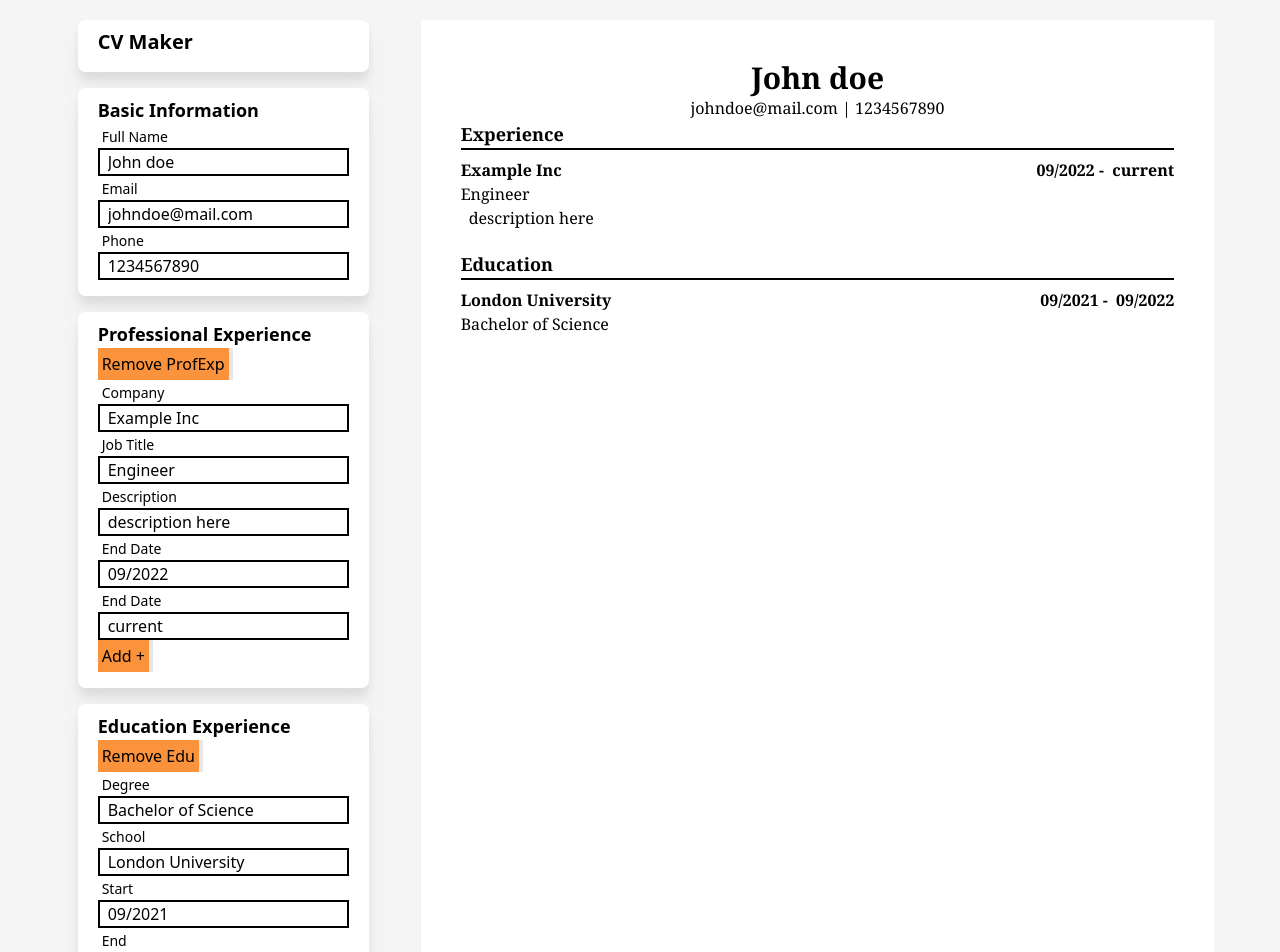
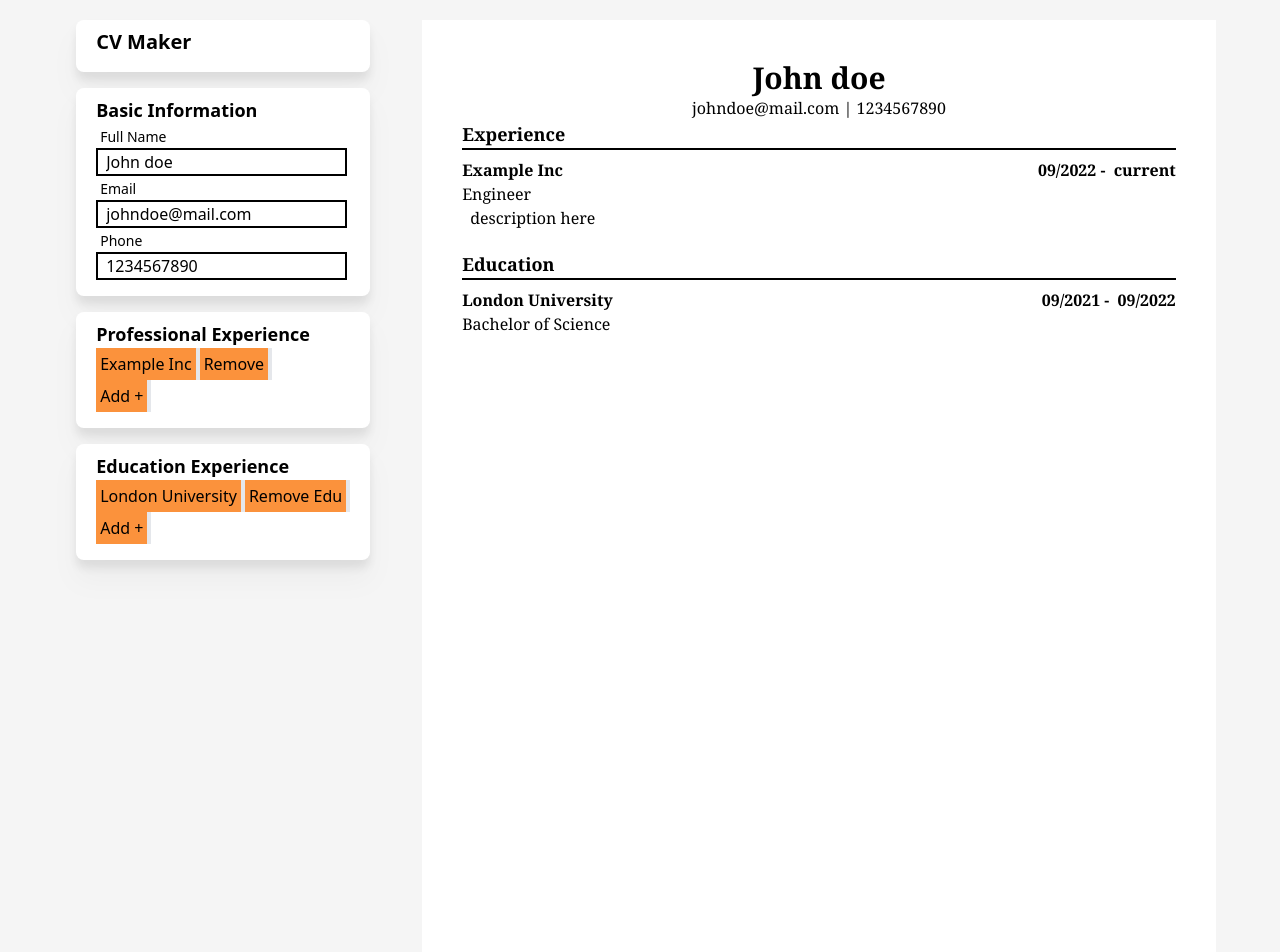
Before and after one commit to YesayaS/cv-maker, a React (Vite) app: page / in a window 1280 px wide. Shown: the top 952 px of the page. Built offline with nearby package versions, Linux system fonts and the light colour scheme.

Commit message:
feat: Add feature to hide and show form

```diff
--- a/src/components/inputCV/education.jsx
+++ b/src/components/inputCV/education.jsx
@@ -1,4 +1,15 @@
+import { useState } from "react";
+import { EducationForm } from "./educationForm";
 export function Education({ education, handlers }) {
+  const arrayStatus = [...Array(education.length).fill(false)];
+  const [isShow, setIsShow] = useState(arrayStatus);
+
+  function changeIsShow(i) {
+    const updatedIsShow = [...isShow];
+    updatedIsShow[i] = !updatedIsShow[i];
+    setIsShow(updatedIsShow);
+  }
+
   const { handleEducation, handleAddEducation, handleRemoveEducation } =
     handlers;
   const onChange = handleEducation;
@@ -7,54 +18,16 @@ export function Education({ education, handlers }) {
       <h2>Education Experience</h2>
       {education.map((info, i) => {
         return (
-          <div className="edu-form" key={info.id}>
+          <div key={info.id}>
+            <button onClick={() => changeIsShow(i)}> {info.school}</button>
             <button onClick={() => handleRemoveEducation(i)}>Remove Edu</button>
-            <ul>
-              <li>
-                <label>Degree</label>
-                <br />
-                <input
-                  className="degree"
-                  type="text"
-                  onChange={(e) => onChange(e, i)}
-                  value={info.degree}
-                  data-key="degree"
-                />
-              </li>
-              <li>
-                <label>School</label>
-                <br />
-                <input
-                  className="school"
-                  type="text"
-                  onChange={(e) => onChange(e, i)}
-                  value={info.school}
-                  data-key="school"
-                />
-              </li>
-              <li>
-                <label>Start</label>
-                <br />
-                <input
-                  className="startDate"
-                  type="text"
-                  onChange={(e) => onChange(e, i)}
-                  value={info.startDate}
-                  data-key="startDate"
-                />
-              </li>
-              <li>
-                <label>End</label>
-                <br />
-                <input
-                  className="endDate"
-                  type="text"
-                  onChange={(e) => onChange(e, i)}
-                  value={info.endDate}
-                  data-key="endDate"
-                />
-              </li>
-            </ul>
+            {!isShow[i] ? null : (
+              <EducationForm
+                info={info}
+                onChange={onChange}
+                i={i}
+              ></EducationForm>
+            )}
           </div>
         );
       })}
--- /dev/null
+++ b/src/components/inputCV/educationForm.jsx
@@ -0,0 +1,52 @@
+export function EducationForm({ info, onChange, i }) {
+  return (
+    <div>
+      <ul>
+        <li>
+          <label>Degree</label>
+          <br />
+          <input
+            className="degree"
+            type="text"
+            onChange={(e) => onChange(e, i)}
+            value={info.degree}
+            data-key="degree"
+          />
+        </li>
+        <li>
+          <label>School</label>
+          <br />
+          <input
+            className="school"
+            type="text"
+            onChange={(e) => onChange(e, i)}
+            value={info.school}
+            data-key="school"
+          />
+        </li>
+        <li>
+          <label>Start</label>
+          <br />
+          <input
+            className="startDate"
+            type="text"
+            onChange={(e) => onChange(e, i)}
+            value={info.startDate}
+            data-key="startDate"
+          />
+        </li>
+        <li>
+          <label>End</label>
+          <br />
+          <input
+            className="endDate"
+            type="text"
+            onChange={(e) => onChange(e, i)}
+            value={info.endDate}
+            data-key="endDate"
+          />
+        </li>
+      </ul>
+    </div>
+  );
+}
--- a/src/components/inputCV/experience.jsx
+++ b/src/components/inputCV/experience.jsx
@@ -1,73 +1,33 @@
+import { useState } from "react";
+import { ExperienceForm } from "./experienceForm";
+
 export function Experience({ experience, handlers }) {
+  const arrayStatus = [...Array(experience.length).fill(false)];
+  const [isShow, setIsShow] = useState(arrayStatus);
+
+  function changeIsShow(i) {
+    const updatedIsShow = [...isShow];
+    updatedIsShow[i] = !updatedIsShow[i];
+    setIsShow(updatedIsShow);
+  }
+
   const { handleExperience, handleAddExperience, handleRemoveExperience } =
     handlers;
-  const onChange = handleExperience;
   return (
     <div className="formContainer">
       <h2>Professional Experience</h2>
       {experience.map((info, i) => {
         return (
           <div key={info.id}>
-            <button onClick={() => handleRemoveExperience(i)}>
-              Remove ProfExp
-            </button>
-            <ul>
-              <li>
-                <label>Company</label>
-                <br />
-                <input
-                  className="companyName"
-                  type="text"
-                  onChange={(e) => onChange(e, i)}
-                  value={info.companyName}
-                  data-key="companyName"
-                />
-              </li>
-              <li>
-                <label>Job Title</label>
-                <br />
-                <input
-                  className="jobTitle"
-                  type="text"
-                  onChange={(e) => onChange(e, i)}
-                  value={info.jobTitle}
-                  data-key="jobTitle"
-                />
-              </li>
-              <li>
-                <label>Description</label>
-                <br />
-                <input
-                  className="description"
-                  type="text"
-                  onChange={(e) => onChange(e, i)}
-                  value={info.description}
-                  data-key="description"
-                />
-              </li>
-              <li>
-                <label>End Date</label>
-                <br />
-                <input
-                  className="startDate"
-                  type="text"
-                  onChange={(e) => onChange(e, i)}
-                  value={info.startDate}
-                  data-key="startDate"
-                />
-              </li>
-              <li>
-                <label>End Date</label>
-                <br />
-                <input
-                  className="endDate"
-                  type="text"
-                  onChange={(e) => onChange(e, i)}
-                  value={info.endDate}
-                  data-key="endDate"
-                />
-              </li>
-            </ul>
+            <button onClick={() => changeIsShow(i)}> {info.companyName}</button>
+            <button onClick={() => handleRemoveExperience(i)}>Remove</button>
+            {!isShow[i] ? null : (
+              <ExperienceForm
+                info={info}
+                onChange={handleExperience}
+                i={i}
+              ></ExperienceForm>
+            )}
           </div>
         );
       })}
--- /dev/null
+++ b/src/components/inputCV/experienceForm.jsx
@@ -0,0 +1,63 @@
+export function ExperienceForm({ info, onChange, i }) {
+  return (
+    <>
+      <ul>
+        <li>
+          <label>Company</label>
+          <br />
+          <input
+            className="companyName"
+            type="text"
+            onChange={(e) => onChange(e, i)}
+            value={info.companyName}
+            data-key="companyName"
+          />
+        </li>
+        <li>
+          <label>Job Title</label>
+          <br />
+          <input
+            className="jobTitle"
+            type="text"
+            onChange={(e) => onChange(e, i)}
+            value={info.jobTitle}
+            data-key="jobTitle"
+          />
+        </li>
+        <li>
+          <label>Description</label>
+          <br />
+          <input
+            className="description"
+            type="text"
+            onChange={(e) => onChange(e, i)}
+            value={info.description}
+            data-key="description"
+          />
+        </li>
+        <li>
+          <label>End Date</label>
+          <br />
+          <input
+            className="startDate"
+            type="text"
+            onChange={(e) => onChange(e, i)}
+            value={info.startDate}
+            data-key="startDate"
+          />
+        </li>
+        <li>
+          <label>End Date</label>
+          <br />
+          <input
+            className="endDate"
+            type="text"
+            onChange={(e) => onChange(e, i)}
+            value={info.endDate}
+            data-key="endDate"
+          />
+        </li>
+      </ul>
+    </>
+  );
+}
--- /dev/null
+++ b/src/components/inputCV/form.jsx
@@ -0,0 +1,17 @@
+import { useState } from "react";
+
+export function Form(data, handler) {
+  const arrayStatus = [...Array(data.length).fill(false)];
+  const [isShow, setIsShow] = useState(arrayStatus);
+
+  function changeIsShow(i) {
+    const updatedIsShow = [...isShow];
+    updatedIsShow[i] = !updatedIsShow[i];
+    setIsShow(updatedIsShow);
+  }
+  return (
+    <div className="formContainer">
+      <h2>Education Experience</h2>
+    </div>
+  );
+}
--- a/src/index.css
+++ b/src/index.css
@@ -6,8 +6,8 @@ body {
   @apply h-screen w-screen bg-neutral-100;
 }
 
-button{
-    @apply bg-orange-400 p-1 border-r-4
+button {
+  @apply border-r-4 bg-orange-400 p-1;
 }
 
 label {
```
